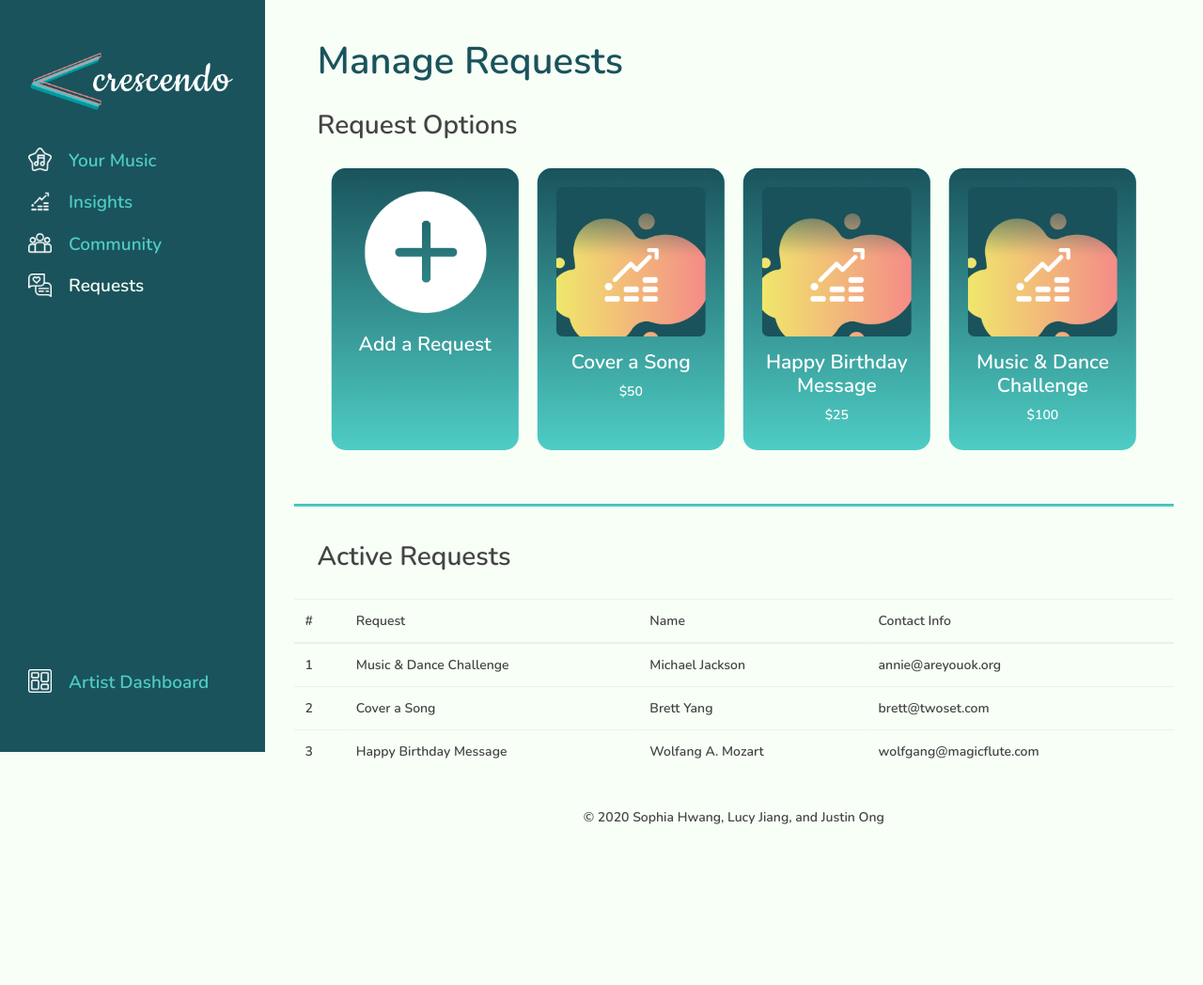
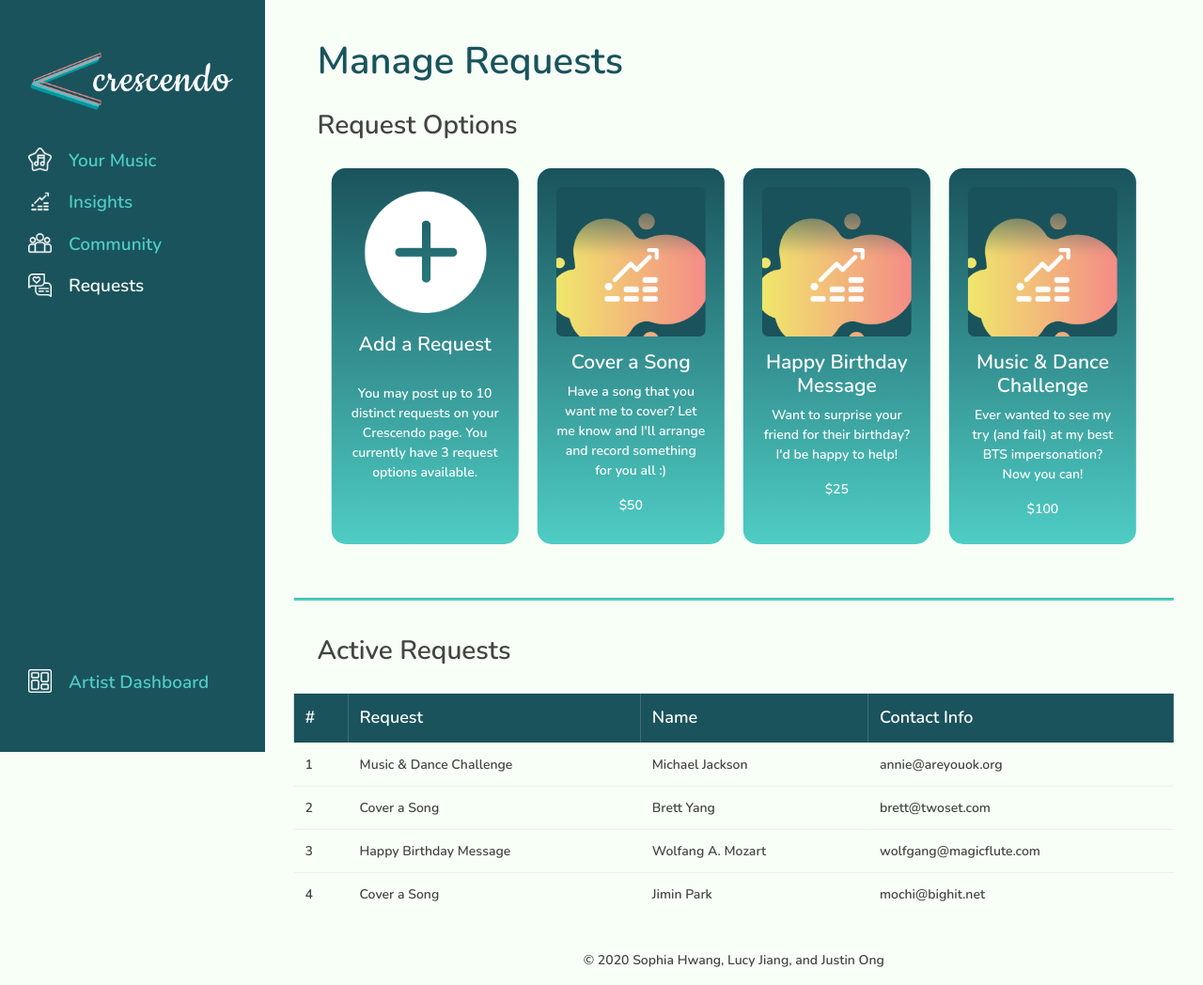
Before and after one commit to sophihwang26/crescendo, a Flask app: page /manageRequests in a window 1280 px wide. Shown: the whole page at 94% size. Before the commit the page ends 877 px from the top, so only its background shows below. Run offline with Flask 2, Linux system fonts and the light colour scheme; some libraries are stand-ins or nearby versions.

Commit message:
manage requests

```diff
--- a/templates/creator/manageRequests.html
+++ b/templates/creator/manageRequests.html
@@ -43,12 +43,14 @@
 
         <!-- Card 1 -->
         <div class="col-sm-3 card-container" id="discover-card">
-            <div class="front" id="front0" style="background-color=#d5d5d5">
+            <div class="discover-front" id="front0" style="background-color=#d5d5d5">
               <div class="gradient" style="background-image: linear-gradient(to top, rgba(26, 83, 92, 0.8), rgba(26, 83, 92, 0), 30%)">
                 <div class="card-body">
                   <img class="card-img-top" src="../static/assets/add-icon.png" width='30' height=auto alt="add card">
                   <div id="song-text">
                     <h4 id="request-add-title" style="margin-top=20px">Add a Request</h4>
+                    <br>
+                    <p class="song-artist">You may post up to 10 distinct requests on your Crescendo page. You currently have 3 request options available.</p>
                   </div>
                 </div>
               </div>
@@ -57,13 +59,14 @@
 
         <!-- Card 2 -->
         <div class="col-sm-3 card-container" id="discover-card">
-            <div class="front" id="front0">
+            <div class="discover-front" id="front0">
               <div class="gradient" style="background-image: linear-gradient(to top, rgba(26, 83, 92, 0.8), rgba(26, 83, 92, 0), 30%)">
                 <div class="card-body">
                   <img class="card-img-top" src="../static/assets/Stats.png" alt="Card image cap">
                   <div id="song-text">
                     <h4 class="song-title">Cover a Song</h4>
-                    <p class="song-artist">$50</p>
+                    <p class="song-artist">Have a song that you want me to cover? Let me know and I'll arrange and record something for you all :)</p>
+                    <p class="song-artist"><b>$50</b></p>
                   </div>
                 </div>
               </div>
@@ -72,13 +75,14 @@
 
         <!-- Card 3 -->
         <div class="col-sm-3 card-container" id="discover-card">
-            <div class="front" id="front0">
+            <div class="discover-front" id="front0">
               <div class="gradient" style="background-image: linear-gradient(to top, rgba(26, 83, 92, 0.8), rgba(26, 83, 92, 0), 30%)">
                 <div class="card-body">
                   <img class="card-img-top" src="../static/assets/Stats.png" alt="Card image cap">
                   <div id="song-text">
                     <h4 class="song-title">Happy Birthday Message</h4>
-                    <p class="song-artist">$25</p>
+                    <p class="song-artist">Want to surprise your friend for their birthday? I'd be happy to help!</p>
+                    <p class="song-artist"><b>$25</b></p>
                   </div>
                 </div>
               </div>
@@ -87,13 +91,14 @@
 
         <!-- Card 4 -->
         <div class="col-sm-3 card-container" id="discover-card">
-            <div class="front" id="front0">
+            <div class="discover-front" id="front0">
               <div class="gradient" style="background-image: linear-gradient(to top, rgba(26, 83, 92, 0.8), rgba(26, 83, 92, 0), 30%)">
                 <div class="card-body">
                   <img class="card-img-top" src="../static/assets/Stats.png" alt="Card image cap">
                   <div id="song-text">
                     <h4 class="song-title">Music & Dance Challenge</h4>
-                    <p class="song-artist">$100</p>
+                    <p class="song-artist">Ever wanted to see my try (and fail) at my best BTS impersonation? Now you can!</p>
+                    <p class="song-artist"><b>$100</b></p>
                   </div>
                 </div>
               </div>
@@ -111,10 +116,10 @@
       <table class="table table-hover">
         <thead>
           <tr>
-            <th scope="col">#</th>
-            <th scope="col">Request</th>
-            <th scope="col">Name</th>
-            <th scope="col">Contact Info</th>
+            <th scope="col" style="font-size: 18px; background-color:#1a535c; color:white">#</th>
+            <th scope="col" style="font-size: 18px; background-color:#1a535c; color:white">Request</th>
+            <th scope="col" style="font-size: 18px; background-color:#1a535c; color:white">Name</th>
+            <th scope="col" style="font-size: 18px; background-color:#1a535c; color:white">Contact Info</th>
           </tr>
         </thead>
         <tbody>
@@ -137,6 +142,12 @@
               <td><a data-toggle="modal" data-target="#exampleModal">Happy Birthday Message</a></td>
               <td><a data-toggle="modal" data-target="#exampleModal">Wolfang A. Mozart</a></td>
               <td><a data-toggle="modal" data-target="#exampleModal">wolfgang@magicflute.com</a></td>
+          </tr>
+          <tr class="clickable-row" >
+              <th scope="row"><a data-toggle="modal" data-target="#exampleModal">4</a></th>
+              <td><a data-toggle="modal" data-target="#exampleModal">Cover a Song</a></td>
+              <td><a data-toggle="modal" data-target="#exampleModal">Jimin Park</a></td>
+              <td><a data-toggle="modal" data-target="#exampleModal">mochi@bighit.net</a></td>
           </tr>
         </tbody>
     </table>
```
